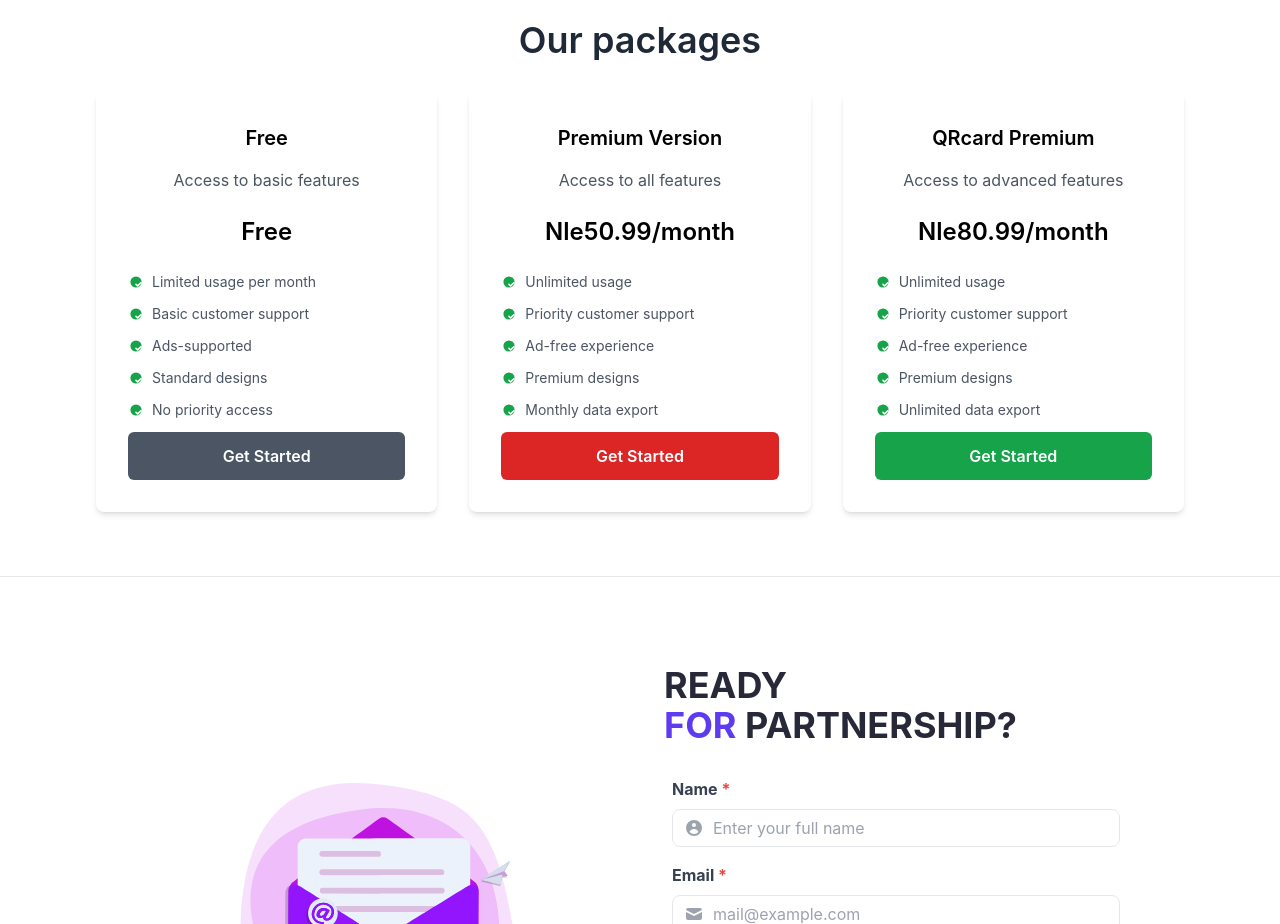
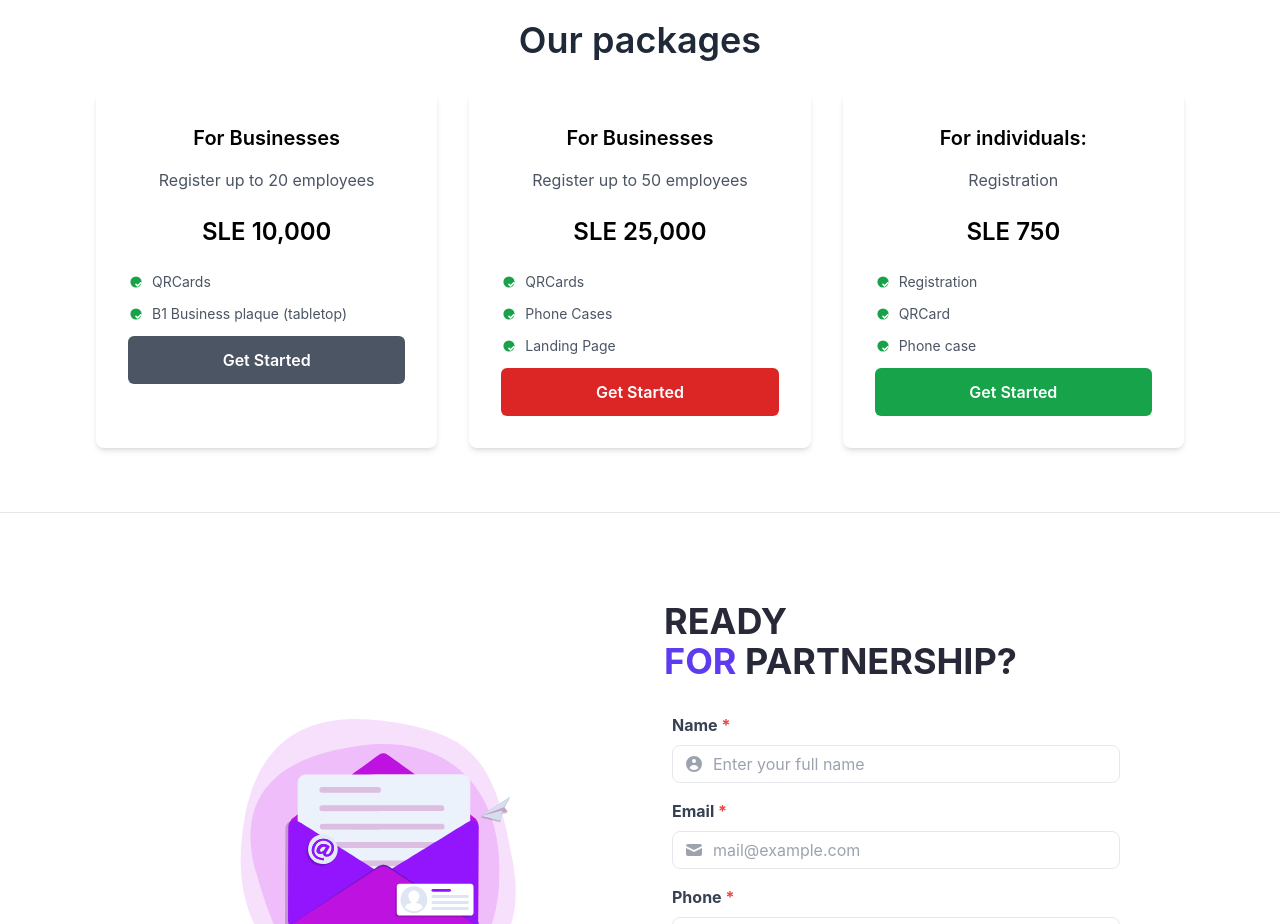
Before and after one commit to Imo-Tech-Solutions/digital_contacts, a React (Create React App) app: page /#/ in a window 1280 px wide. Shown: the part 3100-4024 px from the top of the page. Built offline with nearby package versions, Linux system fonts and the light colour scheme.

Commit message:
update home.jsx

```diff
--- a/src/pages/Home.jsx
+++ b/src/pages/Home.jsx
@@ -38,41 +38,34 @@ function Home() {
 
   const plans = [
     {
-      title: "Free",
-      description: "Access to basic features",
-      price: "Free",
+      title: "For Businesses",
+      description: "Register up to 20 employees",
+      price: "SLE 10,000",
       features: [
-        "Limited usage per month",
-        "Basic customer support",
-        "Ads-supported",
-        "Standard designs",
-        "No priority access",
+        "QRCards",
+        "B1 Business plaque (tabletop)",
       ],
       buttonColor: "bg-gray-600",
     },
     {
-      title: "Premium Version",
-      description: "Access to all features",
-      price: "Nle50.99/month",
+      title: "For Businesses",
+      description: "Register up to 50 employees",
+      price: "SLE 25,000",
       features: [
-        "Unlimited usage",
-        "Priority customer support",
-        "Ad-free experience",
-        "Premium designs",
-        "Monthly data export",
+        "QRCards",
+        "Phone Cases",
+        "Landing Page ",
       ],
       buttonColor: "bg-red-600", // Set the button background color to red
     },
     {
-      title: "QRcard Premium",
-      description: "Access to advanced features",
-      price: "Nle80.99/month",
+      title: "For individuals:",
+      description: "Registration",
+      price: "SLE 750 ",
       features: [
-        "Unlimited usage",
-        "Priority customer support",
-        "Ad-free experience",
-        "Premium designs",
-        "Unlimited data export",
+        "Registration",
+        "QRCard",
+        "Phone case",
       ],
       buttonColor: "bg-green-600", // Set the button background color to green
     },
```
